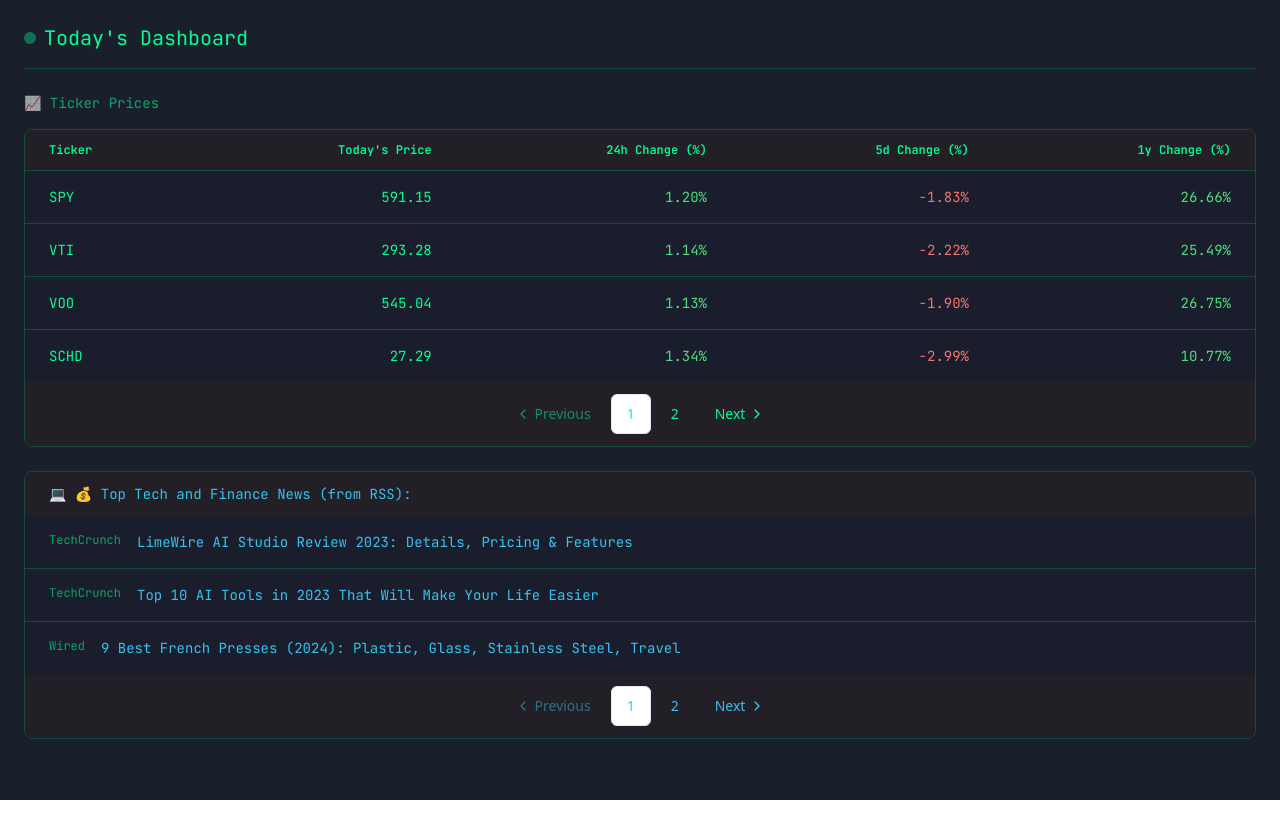
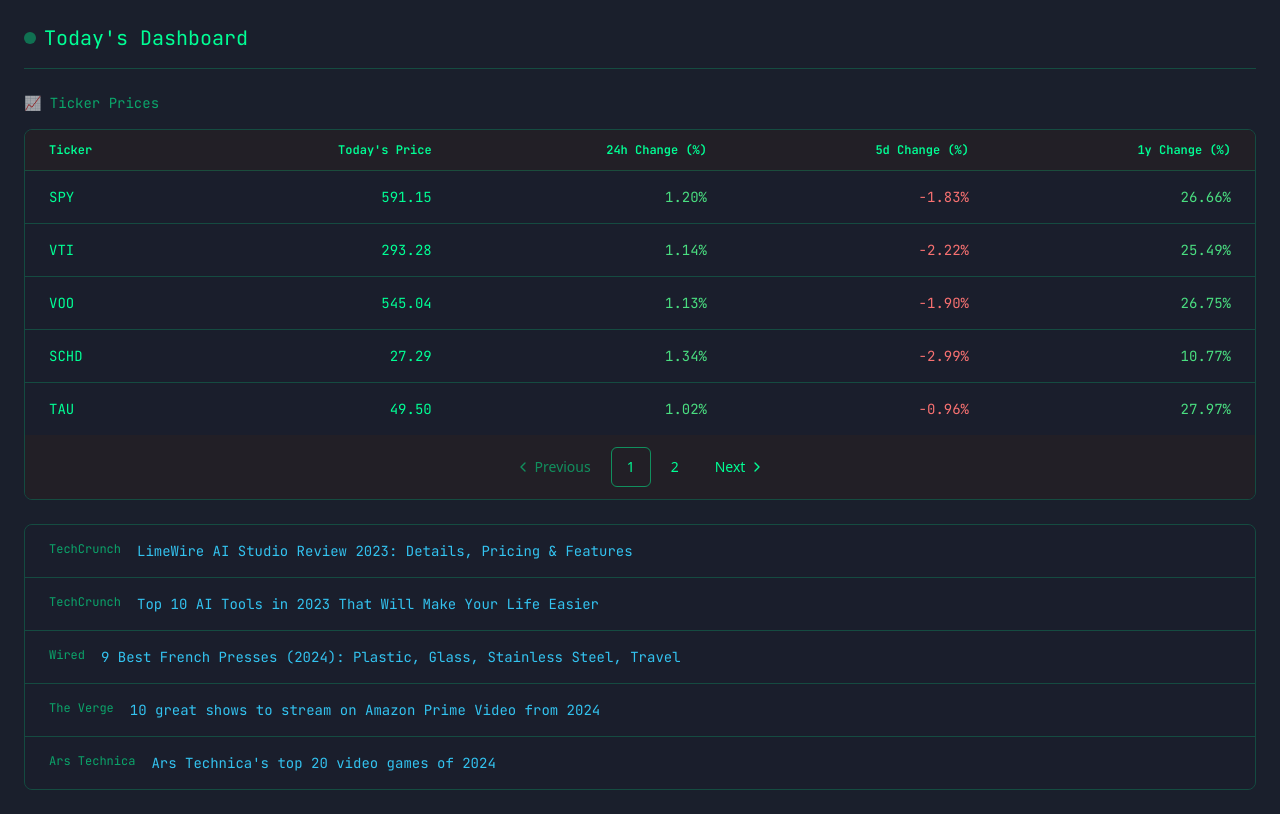
Before and after one commit to samratjha96/today, a React (Vite) app: page / in a window 1280 px wide. Built offline with nearby package versions, Linux system fonts and the light colour scheme.

Commit message:
Refactor RSS Feed Section
Separate the RSS feed header into its own section and adjust the layout to display five items in both the ticker and RSS tables. Update the pagination buttons to remove the gray box shadow and replace it with a subtle green highlight around the numbers.
[skip gpt_engineer]

```diff
--- a/src/components/RSSFeed.tsx
+++ b/src/components/RSSFeed.tsx
@@ -37,7 +37,7 @@ const mockRSSData: RSSItem[] = [
   }
 ];
 
-const ITEMS_PER_PAGE = 3;
+const ITEMS_PER_PAGE = 5;
 
 const fetchRSSData = async (): Promise<RSSItem[]> => {
   // Simulating API call
@@ -76,11 +76,6 @@ export const RSSFeed = () => {
 
   return (
     <div className="border border-terminal-accent/20 rounded-lg overflow-hidden animate-fadeIn">
-      <div className="bg-terminal-secondary px-6 py-3">
-        <h2 className="text-[#33C3F0] font-mono text-sm flex items-center gap-2">
-          💻 💰 Top Tech and Finance News (from RSS):
-        </h2>
-      </div>
       <div className="divide-y divide-terminal-accent/20">
         {paginatedData?.map((item, index) => (
           <div
@@ -121,7 +116,10 @@ export const RSSFeed = () => {
                   <PaginationLink
                     onClick={() => setCurrentPage(i + 1)}
                     isActive={currentPage === i + 1}
-                    className="text-[#33C3F0] hover:text-[#1EAEDB] cursor-pointer"
+                    className={cn(
+                      "text-[#33C3F0] hover:text-[#1EAEDB] cursor-pointer",
+                      currentPage === i + 1 && "border border-[#33C3F0] bg-transparent"
+                    )}
                   >
                     {i + 1}
                   </PaginationLink>
--- a/src/components/TickerTable.tsx
+++ b/src/components/TickerTable.tsx
@@ -20,7 +20,7 @@ const mockTickerData: TickerData[] = [
   { ticker: "VT", todaysPrice: 118.11, dayChange: 0.81, weekChange: -2.46, yearChange: 18.05 },
 ];
 
-const ITEMS_PER_PAGE = 4;
+const ITEMS_PER_PAGE = 5;
 
 const fetchTickerData = async (): Promise<TickerData[]> => {
   // Simulating API call
@@ -120,7 +120,10 @@ export const TickerTable = () => {
                       <PaginationLink
                         onClick={() => setCurrentPage(i + 1)}
                         isActive={currentPage === i + 1}
-                        className="text-terminal-text hover:text-terminal-accent cursor-pointer"
+                        className={cn(
+                          "text-terminal-text hover:text-terminal-accent cursor-pointer",
+                          currentPage === i + 1 && "border border-terminal-accent bg-transparent"
+                        )}
                       >
                         {i + 1}
                       </PaginationLink>
```
